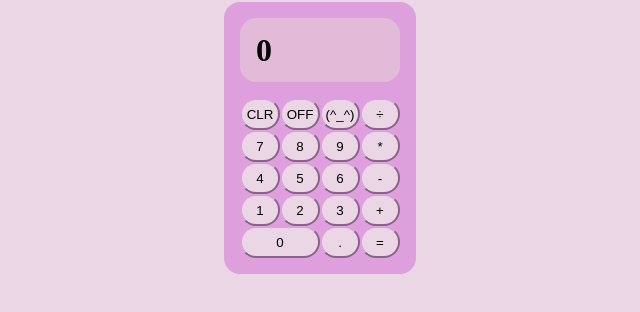
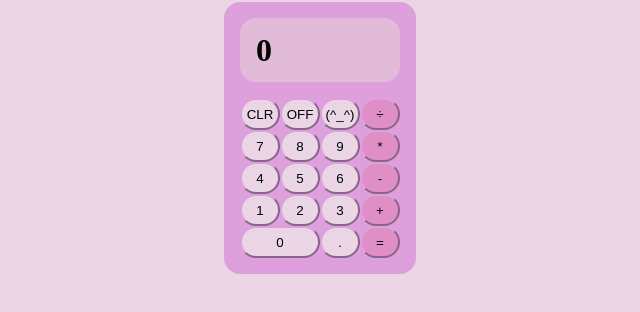
Before and after one commit to chewitt1/odin-calculator, a plain HTML site: page index.html in a window 1280 px wide. Shown: the part 92-404 px from the top of the page, without its empty margins (320-960 px from the left). Drawn offline with Linux system fonts and the light colour scheme.

Commit message:
Update CSS

```diff
--- a/style.css
+++ b/style.css
@@ -66,6 +66,10 @@ body{
     flex-direction: column;
 }
 
+.op > button{
+    background: rgb(224, 143, 198);
+}
+
 button{
     min-width: 2.5rem;
     min-height: 2rem;
```
